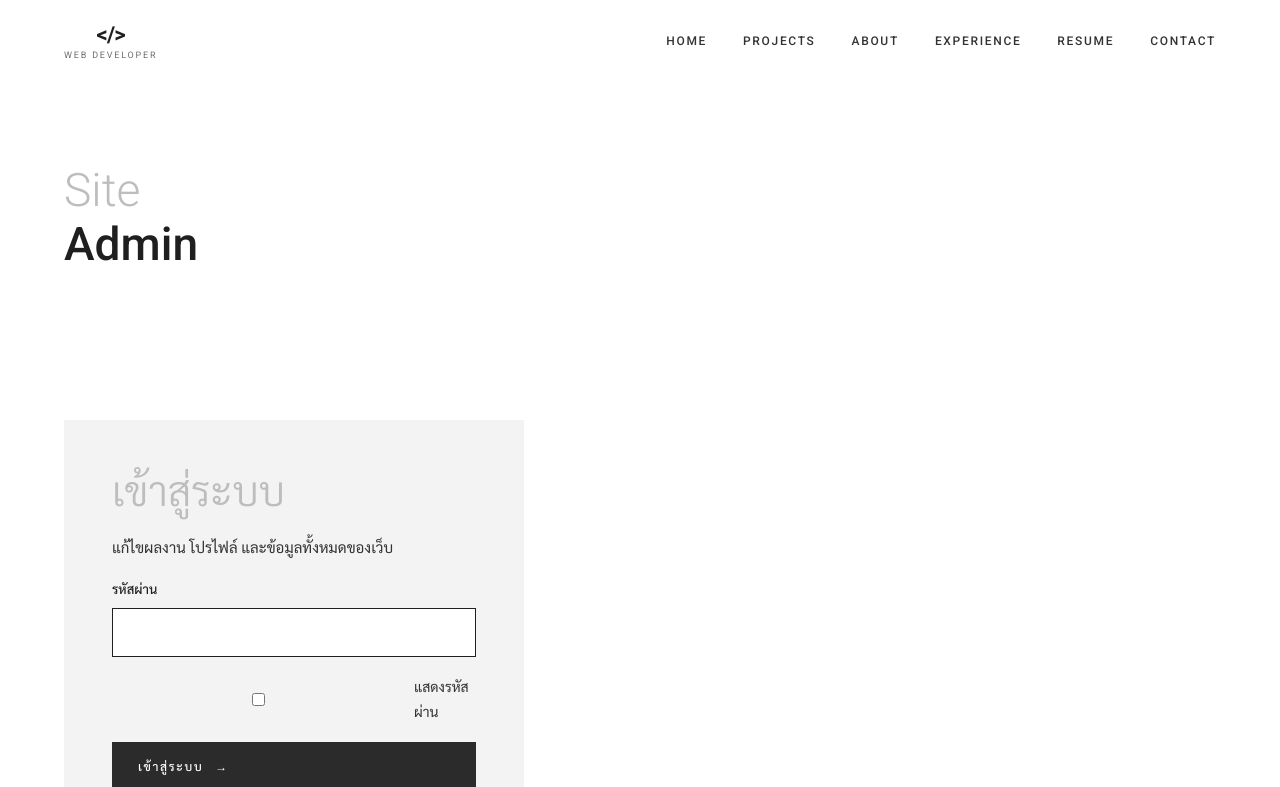
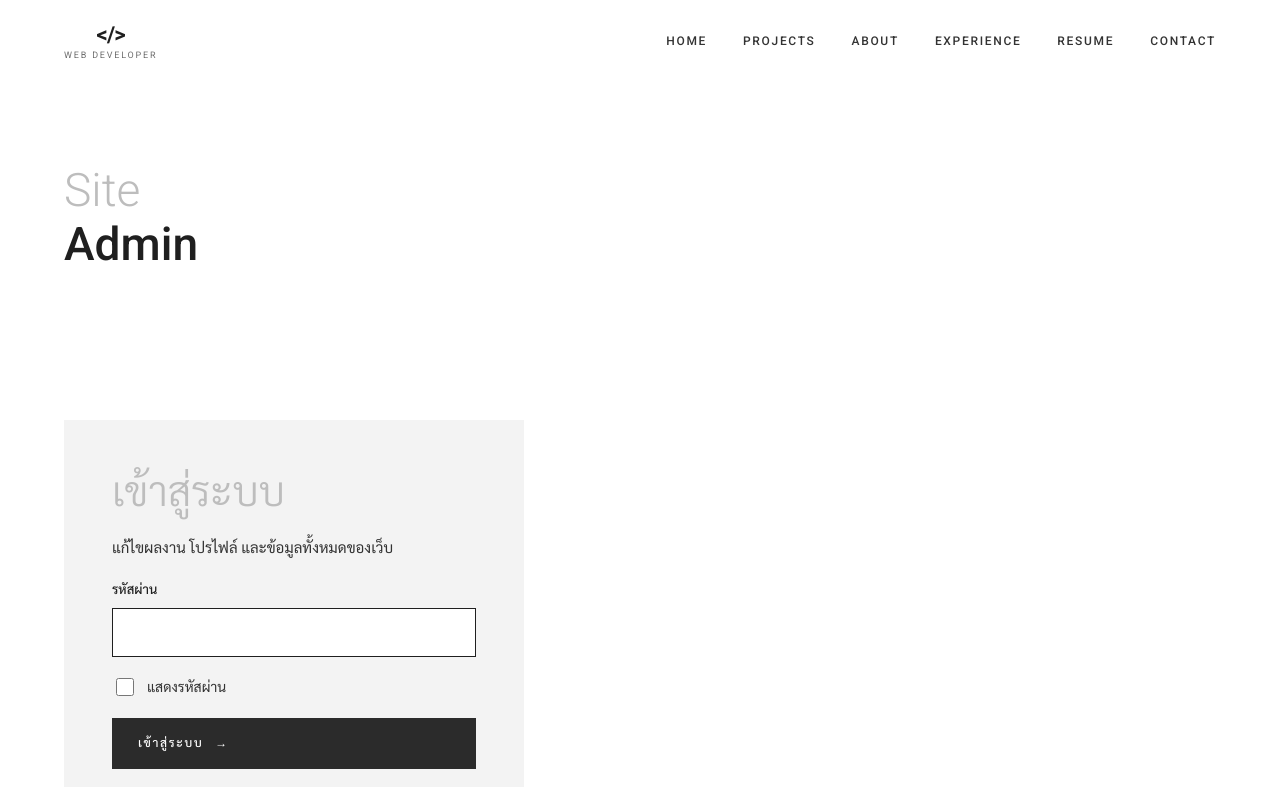
Before and after one commit to nutnetworkit-cloud/nutnetworkit-cloud.github.io, a Next.js app: page /admin in a window 1280 px wide. Shown: the top 787 px of the page. Built offline with nearby package versions, Linux system fonts and the light colour scheme.

Commit message:
Add files via upload

```diff
--- a/app/globals.css
+++ b/app/globals.css
@@ -247,7 +247,7 @@ textarea { min-height: 150px; resize: vertical; }
 .adm select:focus { outline: none; border-color: var(--ink); }
 .adm-row { display: grid; grid-template-columns: repeat(auto-fit, minmax(150px, 1fr)); gap: 12px; align-items: start; }
 .adm-check { display: flex; gap: 10px; align-items: center; font-size: 14px; cursor: pointer; }
-.adm .adm-check input { width: 18px; height: 18px; padding: 0; accent-color: var(--dark); }
+.adm .adm-check input, .adm-login .adm-check input { width: 18px; height: 18px; padding: 0; accent-color: var(--dark); }
 .adm-slot { display: grid; gap: 12px; }
 .adm-slot-act { display: flex; gap: 10px; align-items: center; flex-wrap: wrap; }
 .adm-upload { position: relative; }
```
